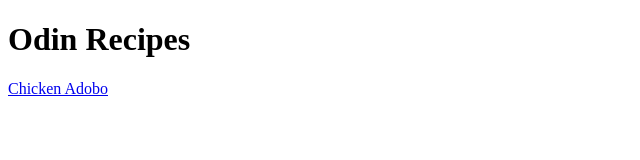
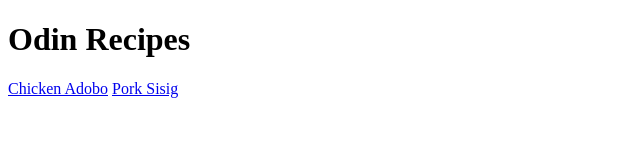
Before and after one commit to Mnsrvs/odin-recipes, a plain HTML site: page index.html in a window 1280 px wide. Shown: the full height of the page, 0-640 px from the left. Drawn offline with Linux system fonts and the light colour scheme.

Commit message:
Add another <a> link

```diff
--- a/index.html
+++ b/index.html
@@ -11,6 +11,7 @@
 <body>
   <h1>Odin Recipes</h1>
   <a href="./recipes/chicken-adobo.html">Chicken Adobo</a>
+  <a href="./recipes/pork-sisig.html">Pork Sisig</a>
 </body>
 
 </html>
```
